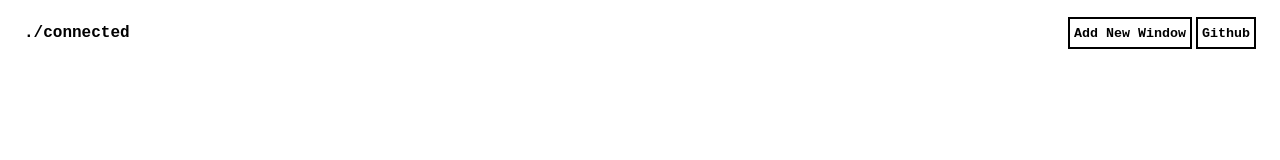
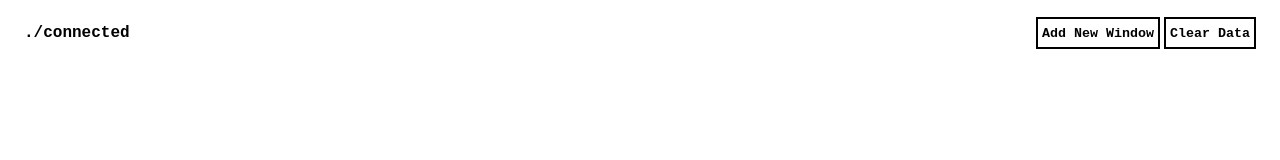
Before and after one commit to unsignd/connected, a Svelte app: page / in a window 1280 px wide. Shown: the top 160 px of the page. Built offline with nearby package versions, Linux system fonts and the light colour scheme.

Commit message:
edit header buttons

```diff
--- a/src/App.svelte
+++ b/src/App.svelte
@@ -7,7 +7,7 @@
     <p class="title">./connected</p>
     <div class="group">
       <button>Add New Window</button>
-      <button>Github</button>
+      <button>Clear Data</button>
     </div>
   </header>
   <Container />
```
